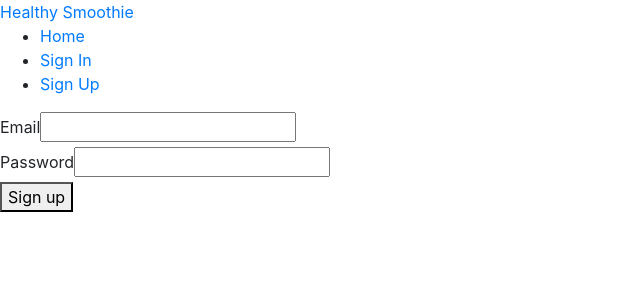
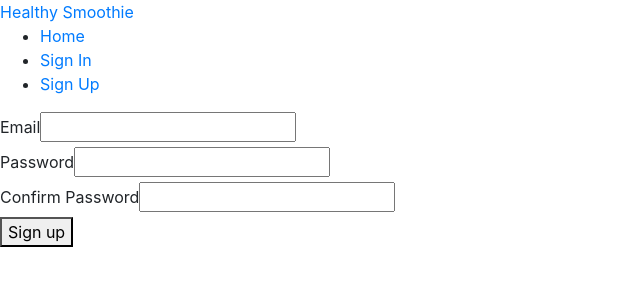
Before and after one commit to kheyro/smoothiz-client, a React app: page /signup in a window 1280 px wide. Shown: the top 300 px of the page, without its empty margins (0-640 px from the left). Built offline with nearby package versions, Linux system fonts and the light colour scheme.

Commit message:
[ADD] passwordConfirm field and bootstrap classes

```diff
--- a/src/containers/auth/Signup.js
+++ b/src/containers/auth/Signup.js
@@ -6,8 +6,8 @@ class Signup extends Component {
     this.state = {
       email: '',
       password: '',
+      passwordConfirm: '',
     };
-    this.handleChange = this.handleChange.bind(this);
   }
 
   onFormSubmit = e => {
@@ -23,9 +23,10 @@ class Signup extends Component {
     return (
       <div>
         <form onSubmit={this.onFormSubmit}>
-          <div>
+          <div className="form-group">
             <label htmlFor="email">Email</label>
             <input
+              className="form-control"
               id="email"
               name="email"
               onChange={this.handleChange}
@@ -33,9 +34,10 @@ class Signup extends Component {
               value={this.state.email}
             />
           </div>
-          <div>
+          <div className="form-group">
             <label htmlFor="password">Password</label>
             <input
+              className="form-control"
               id="password"
               name="password"
               onChange={this.handleChange}
@@ -43,7 +45,18 @@ class Signup extends Component {
               value={this.state.password}
             />
           </div>
-          <button type="submit">Sign up</button>
+          <div className="form-group">
+            <label htmlFor="passwordConfirm">Confirm Password</label>
+            <input
+              className="form-control"
+              id="passwordConfirm"
+              name="passwordConfirm"
+              onChange={this.handleChange}
+              type="text"
+              value={this.state.passwordConfirm}
+            />
+          </div>
+          <button type="submit" className="btn btn-primary">Sign up</button>
         </form>
       </div>
     );
```
